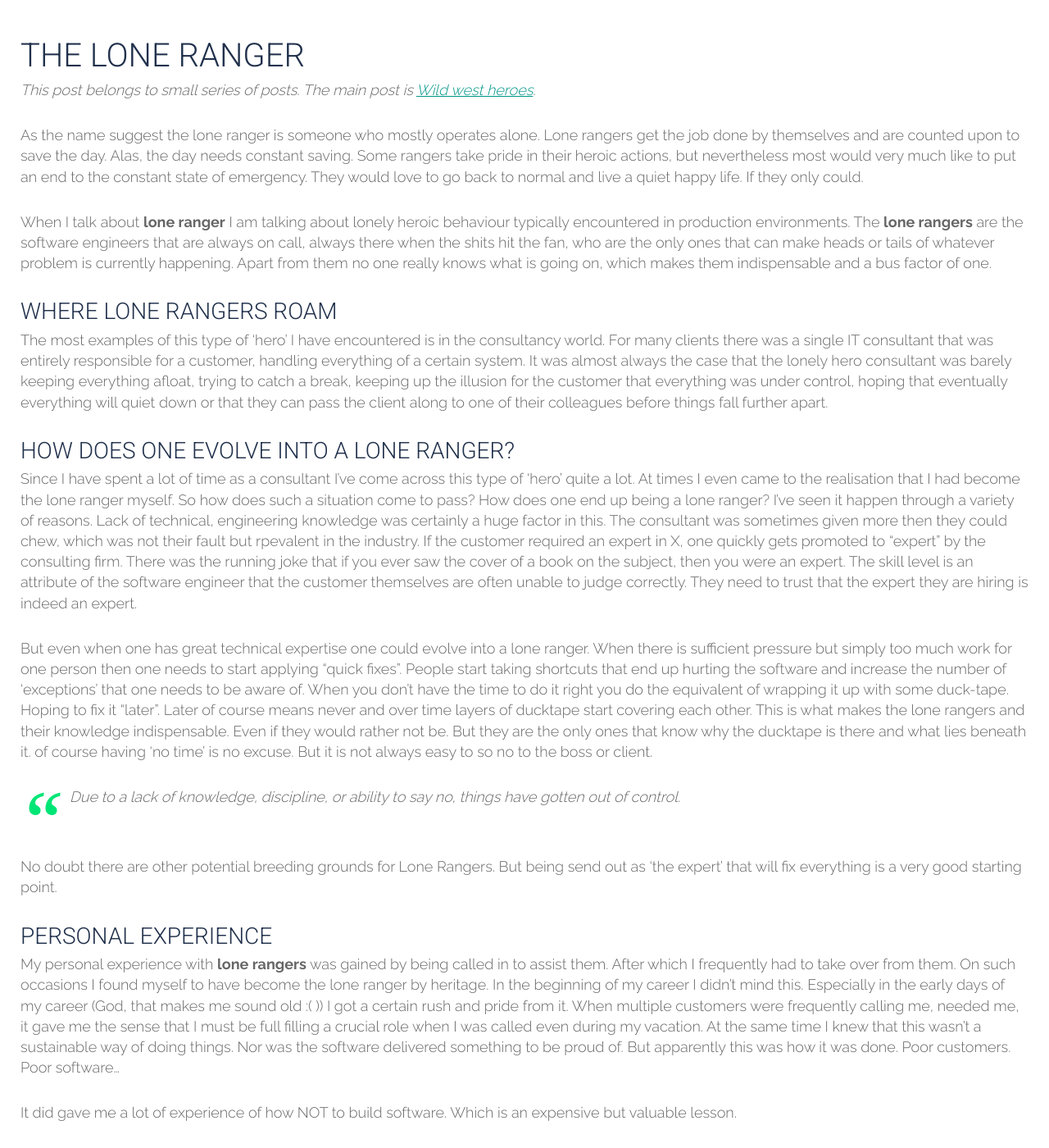
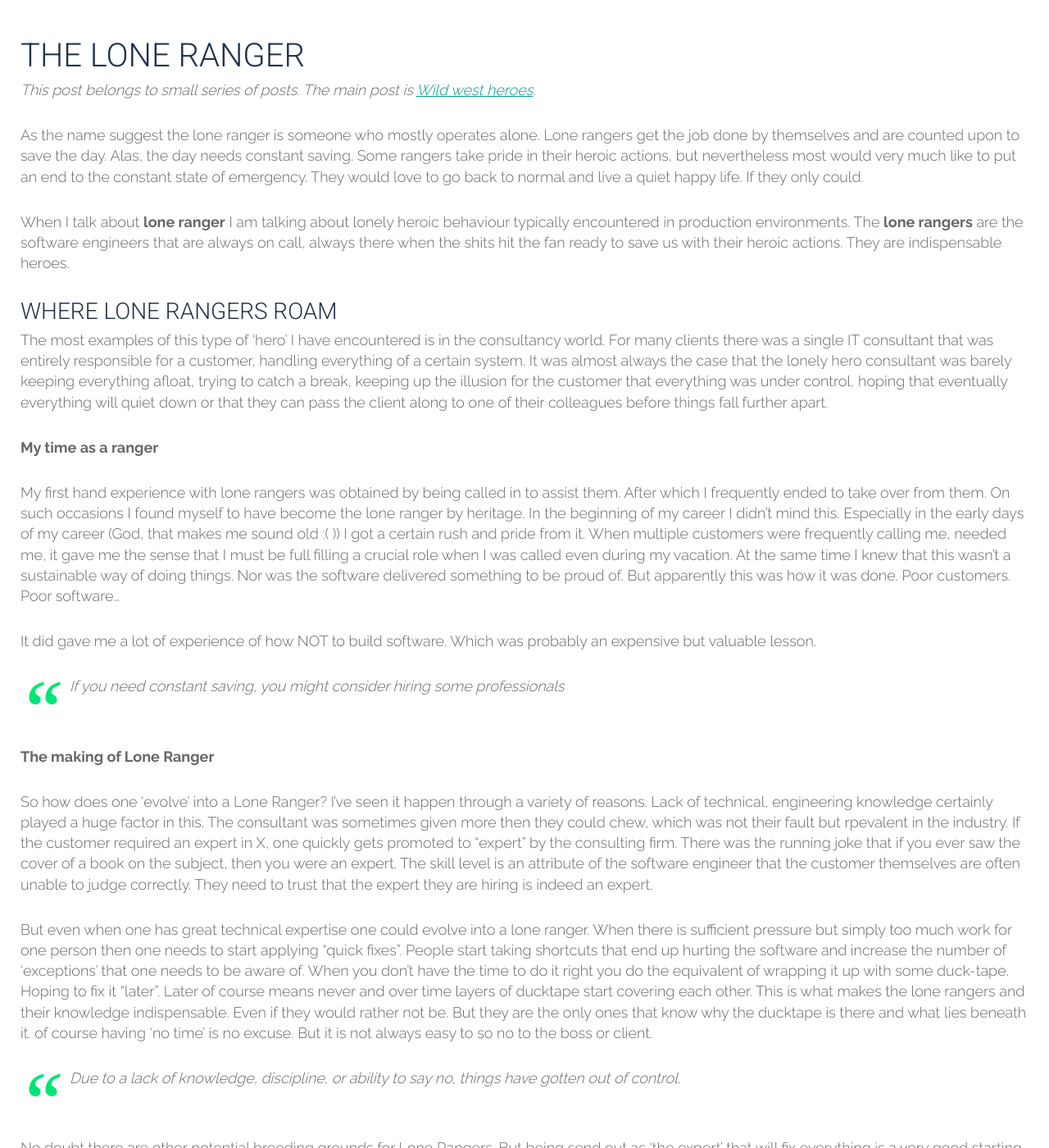
Before and after one commit to tripledio/tripledio.github.io, a Jekyll site: the page built from _posts/2018-05-12-LoneRanger.md, in a window 1280 px wide and 1400 px high, scrolled down 620 px. Shown: the whole window at 82% size. Built offline with Jekyll 4.4.1, drawn with Linux system fonts in a browser that asks for light colours; some of the changed text lies outside the part shown.

Commit message:
lone ranger

```diff
--- a/_posts/2018-05-12-LoneRanger.md
+++ b/_posts/2018-05-12-LoneRanger.md
@@ -12,16 +12,25 @@
 
 As the name suggest the lone ranger is someone who mostly operates alone. Lone rangers get the job done by themselves and are counted upon to save the day. Alas, the day needs constant saving. Some rangers take pride in their heroic actions, but nevertheless most would very much like to put an end to the constant state of emergency. They would love to go back to normal and live a quiet happy life. If they only could.
 
-When I talk about **lone ranger** I am talking about lonely heroic behaviour typically encountered in production environments. The **lone rangers** are the software engineers that are always on call, always there when the shits hit the fan, who are the only ones that can make heads or tails of whatever problem is currently happening. Apart from them no one really knows what is going on, which makes them indispensable and a bus factor of one.
+When I talk about **lone ranger** I am talking about lonely heroic behaviour typically encountered in production environments. The **lone rangers** are the software engineers that are always on call, always there when the shits hit the fan ready to save us with their heroic actions. They are indispensable heroes.
+
 
 ### Where Lone Rangers roam
 
 The most examples of this type of 'hero' I have encountered is in the consultancy world. For many clients there was a single IT consultant that was entirely responsible for a customer, handling everything of a certain system. It was almost always the case that the lonely hero consultant was barely keeping everything afloat, trying to catch a break, keeping up the illusion for the customer that everything was under control, hoping that eventually everything will quiet down or that they can pass the client along to one of their colleagues before things fall further apart.
 
+**My time as a ranger**
 
-### How does one evolve into a Lone Ranger?
+My first hand experience with lone rangers was obtained by being called in to assist them. After which I frequently ended to take over from them. On such occasions I found myself to have become the lone ranger by heritage. In the beginning of my career I didn't mind this. Especially in the early days of my career (God, that makes me sound old :( )) I got a certain rush and pride from it. When multiple customers were frequently calling me, needed me, it gave me the sense that I must be full filling a crucial role when I was called even during my vacation. At the same time I knew that this wasn't a sustainable way of doing things. Nor was the software delivered something to be proud of. But apparently this was how it was done. Poor customers. Poor software...
 
-Since I have spent a lot of time as a consultant I've come across this type of 'hero' quite a lot. At times I even came to the realisation that I had become the lone ranger myself. So how does such a situation come to pass? How does one end up being a lone ranger? I've seen it happen through a variety of reasons. Lack of technical, engineering knowledge was certainly a huge factor in this. The consultant was sometimes given more then they could chew, which was not their fault but rpevalent in the industry. If the customer required an expert in X, one quickly gets promoted to "expert" by the consulting firm. There was the running joke that if you ever saw the cover of a book on the subject, then you were an expert. The skill level is an attribute of the software engineer that the customer themselves are often unable to judge correctly. They need to trust that the expert they are hiring is indeed an expert.
+It did gave me a lot of experience of how NOT to build software. Which was probably an expensive but valuable lesson.
+
+> If you need constant saving, you might consider hiring some professionals
+
+
+**The making of Lone Ranger**
+
+So how does one 'evolve' into a Lone Ranger? I've seen it happen through a variety of reasons. Lack of technical, engineering knowledge certainly played a huge factor in this. The consultant was sometimes given more then they could chew, which was not their fault but rpevalent in the industry. If the customer required an expert in X, one quickly gets promoted to "expert" by the consulting firm. There was the running joke that if you ever saw the cover of a book on the subject, then you were an expert. The skill level is an attribute of the software engineer that the customer themselves are often unable to judge correctly. They need to trust that the expert they are hiring is indeed an expert.
 
 But even when one has great technical expertise one could evolve into a lone ranger. When there is sufficient pressure but simply too much work for one person then one needs to start applying "quick fixes". People start taking shortcuts that end up hurting the software and increase the number of 'exceptions' that one needs to be aware of. When you don't have the time to do it right you do the equivalent of wrapping it up with some duck-tape. Hoping to fix it "later". Later of course means never and over time layers of ducktape start covering each other. This is what makes the lone rangers and their knowledge indispensable. Even if they would rather not be. But they are the only ones that know why the ducktape is there and what lies beneath it. of course having 'no time' is no excuse. But it is not always easy to so no to the boss or client.
 
@@ -29,32 +38,23 @@
 
 No doubt there are other potential breeding grounds for Lone Rangers. But being send out as 'the expert' that will fix everything is a very good starting point.
 
-### personal experience
-
-My personal experience with **lone rangers** was gained by being called in to assist them. After which I frequently had to take over from them. On such occasions I found myself to have become the lone ranger by heritage. In the beginning of my career I didn't mind this. Especially in the early days of my career (God, that makes me sound old :( )) I got a certain rush and pride from it. When multiple customers were frequently calling me, needed me, it gave me the sense that I must be full filling a crucial role when I was called even during my vacation. At the same time I knew that this wasn't a sustainable way of doing things. Nor was the software delivered something to be proud of. But apparently this was how it was done. Poor customers. Poor software...
-
-It did gave me a lot of experience of how NOT to build software. Which is an expensive but valuable lesson.
-
-> If you need constant saving, you might consider hiring some professionals
-
-
-### Dangers
-
-**Bad software**
+### Danger of rangers
 
 **Bus factor**
 
-Apart from the rangers no one else really knows what is going on, which makes the rangers indispensable. A bus factor of one. This is not a healthy situation.
+The main dangers from Lone ranger comes of course from the fact that they operate alone. Apart from them there is almost no one else that really knows what is going on. Which makes the rangers indispensable. A bus factor of one. This is not a healthy situation.
 
 **False sense of security**
 
-Since Lone Rangers work solo it is often the case that no one else really knows how bad the situation is. Their heroic actions can give us a false sense of security. In heroes we trust. It is not because we are constantly being saved that we fully appreciate just how bad  the situation is and how urgent certain actions need to be taken.
+Since Lone Rangers work solo it is often the case that no one else really knows how bad the situation is. Their heroic actions can give us a false sense of security. In heroes we trust. It is not because we are constantly being saved that we fully appreciate just how bad the situation is and how urgent certain actions need to be taken. We is very well possible that we don't even know how often we're being saved.
 
 **Burn out**
 
 The situation is not only dire for the customer and the poor software. The lone rangers themselves often runs the risk for a burnout. Which is especially dangerous since they can't be missed. They are often revered by the customer, since they are the ones saving the day. But that is a sentiment that often passes over time as the customer gets tired of the never ending problems.
 
+**Bad software**
 
+Software that was written by a single person is often of poorer quality the software that was written by a team. The same goes for maintaining software. Now if we add pressure, deadlines and production issues into the mix it takes a very disciplined person that can still maintain the software in good health. When there is no else who is looking at _how_ problems are being solved, it is all too easy to take shortcuts and prefer the quick solution above the durable. Technical debt tends to increase when there is no one looking over our shoulder. Because we know which shortcuts we took. And we can always fix them later...
 
 
 ## Conclusion
```
